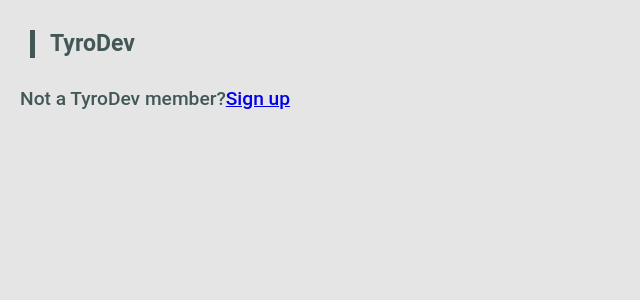
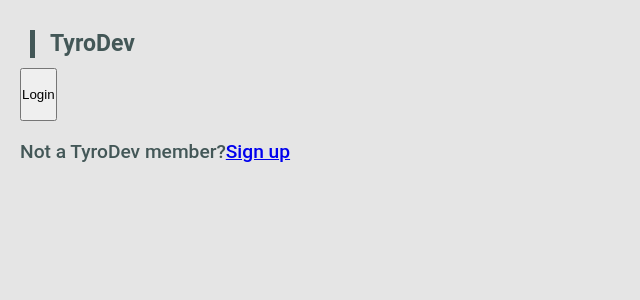
Before and after one commit to MrRob0t404/passion-project, a React (Create React App) app in the folder frontend/: page /login in a window 1280 px wide. Shown: the top 300 px of the page, without its empty margins (0-640 px from the left). Built offline with nearby package versions, Linux system fonts and the light colour scheme; no server answers.

Commit message:
added styling to input boxes

```diff
--- a/frontend/src/CSS/style.css
+++ b/frontend/src/CSS/style.css
@@ -96,6 +96,10 @@
 #itemContainter {
     margin: auto;
     width: 75%;
+}
+
+.loginInput {
+    margin: 5px;
 }
 
 /* -------------Test---------------- */
@@ -197,6 +201,11 @@
     counter-increment: done-items;
 }
 
+.auth-button {
+    margin: 0;
+    padding: 0;
+}
+
 label {
     display: block;
     position: relative;
```
